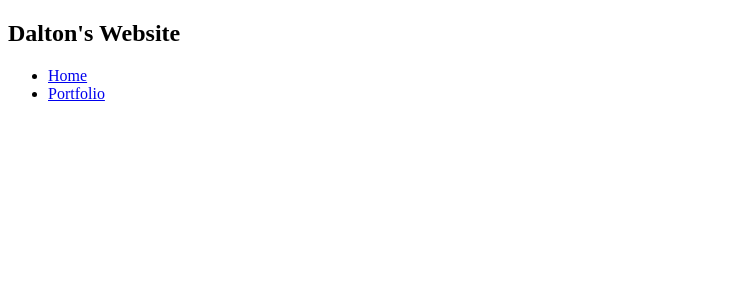
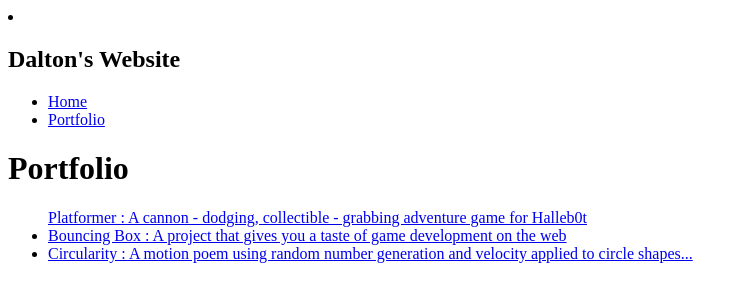
Before and after one commit to DSTEP17/DSTEP17.github.io, a plain HTML site: page portfolio.html in a window 1280 px wide. Shown: the whole page, without its empty margins (0-747 px from the left). Drawn offline with Linux system fonts and the light colour scheme.

Commit message:
Update Website

```diff
--- a/portfolio.html
+++ b/portfolio.html
@@ -2,6 +2,7 @@
 <html>
     <head>
         <title>504 Not Found</title>
+        <li rel="stylesheet" href="style.css"
     </head>
 
     <body>
@@ -17,7 +18,16 @@
                </li>
               </ul>
         </nav>
-
+        <main>
+            <div class="content">
+                <h1>Portfolio</h1>
+                <ul id="portfolio"
+                    <li><a href="projects/platformer/">Platformer : A cannon - dodging, collectible - grabbing adventure game for Halleb0t</a></li>
+                    <li><a href="projects/bouncing-box/">Bouncing Box : A project that gives you a taste of game development on the web </a></li>
+                    <li><a href="projects/circularity/">Circularity : A motion poem using random number generation and velocity applied to circle shapes...</a></li>
+                </ul>
+            </div>
+        </main>
       </div>
     </body>
 </html>
```
Also changed, not shown: style.css (line endings or trailing spaces).
